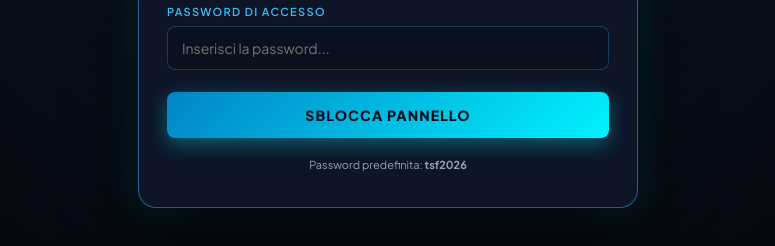
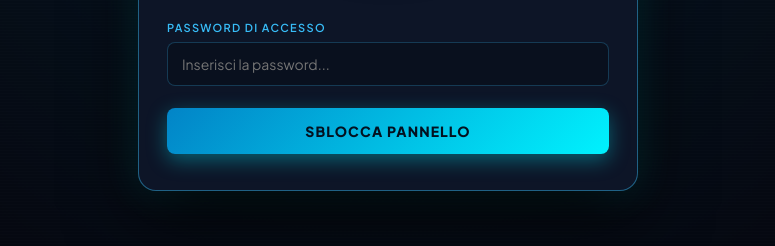
Before and after one commit to kimeraexpress/TheSF, a website: page admin-details.html in a window 1280 px wide. Shown: the part 424-670 px from the top of the page, without its empty margins (252-1027 px from the left). Drawn offline with Linux system fonts and the light colour scheme.

Commit message:
Rimossa scritta password predefinita dal pannello admin

```diff
--- a/admin-details.html
+++ b/admin-details.html
@@ -742,10 +742,6 @@
             <span>Sblocca Pannello</span>
           </button>
         </form>
-
-        <p style="font-size: 11px; color: var(--bone-muted); margin-top: 20px;">
-          Password predefinita: <strong>tsf2026</strong>
-        </p>
       </section>
 
       <!-- 2. ADMIN DASHBOARD -->
```
Also changed, not shown: admin.html (+0 -4 lines).
